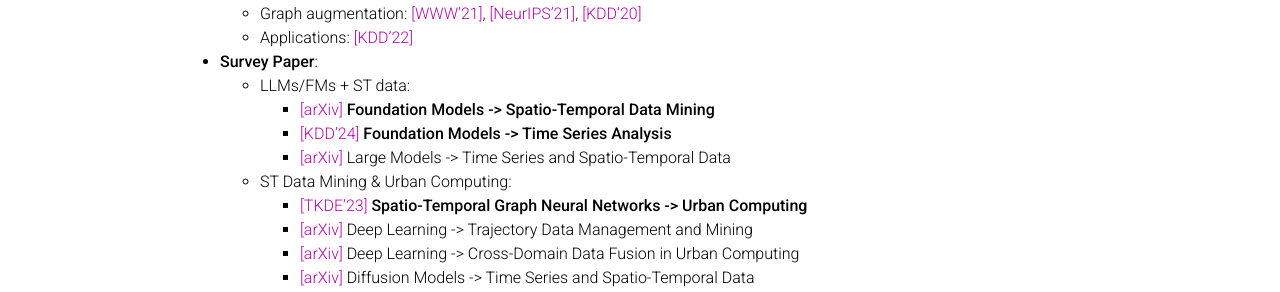
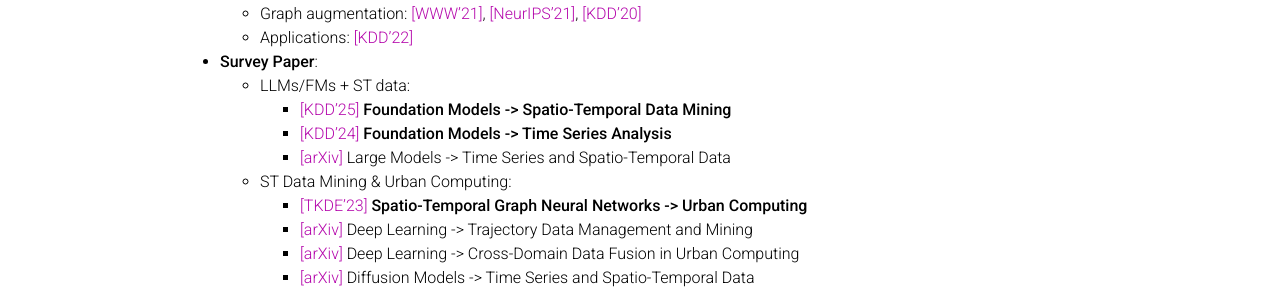
Before and after one commit to CastleLiang/castleliang.github.io, a Jekyll site: the page built from _pages/publications.md, in a window 1280 px wide and 1196 px high. Shown: the part 684-976 px from the top of the window. Built offline with Jekyll 4.4.1, drawn with Linux system fonts in a browser that asks for light colours; comment, search, counter and statistics services are not loaded; a style sheet for code colours, icons or effects is not loaded.

```diff
--- a/_pages/publications.md
+++ b/_pages/publications.md
@@ -80,7 +80,7 @@ He has published 100+ papers in prestigious journals (e.g., TPAMI, AI, TKDE, TMC
 
 - **Survey Paper**:
   - LLMs/FMs + ST data:
-    - [[arXiv]](https://arxiv.org/pdf/2503.13502) **Foundation Models -> Spatio-Temporal Data Mining**
+    - [[KDD'25]](https://arxiv.org/pdf/2503.13502) **Foundation Models -> Spatio-Temporal Data Mining**
     - [[KDD'24]](https://arxiv.org/pdf/2403.14735.pdf) **Foundation Models -> Time Series Analysis**
     - [[arXiv]](https://arxiv.org/pdf/2310.10196) Large Models -> Time Series and Spatio-Temporal Data
   - ST Data Mining & Urban Computing:
```
Also changed, not shown: _pages/service.md (+0 -2 lines).
